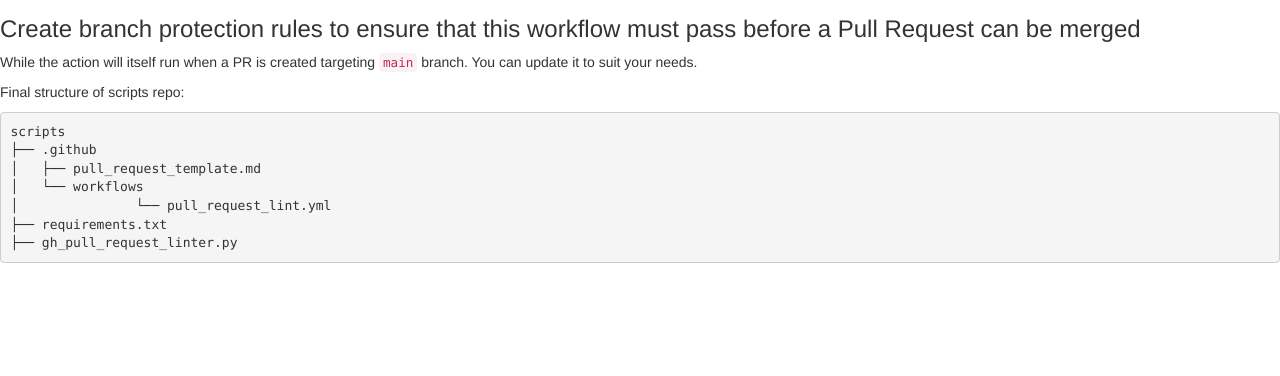
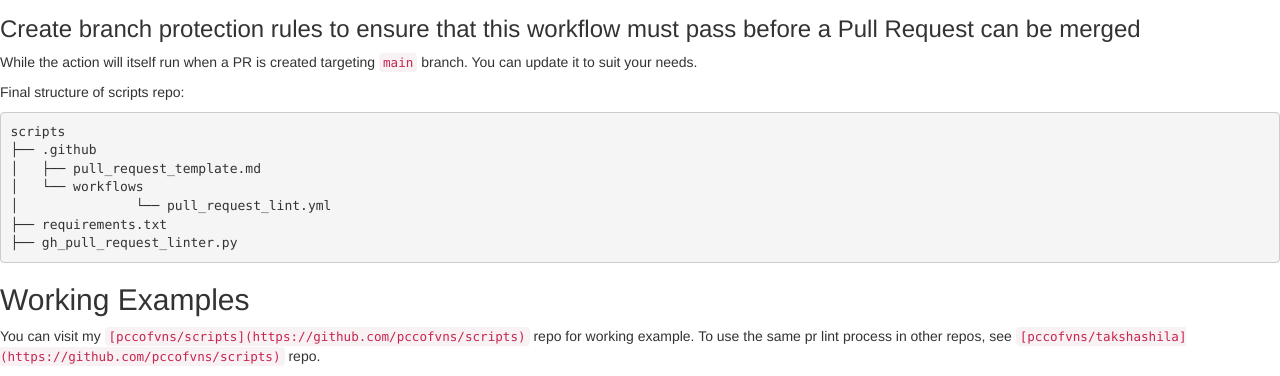
Before and after one commit to pccofvns/pccofvns.github.io, a Jekyll site: the page built from _posts/2024-01-01-enforcing-pull-request-template.md, in a window 1280 px wide and 900 px high, scrolled down 925 px, cut to the strip 524-900 px from the top of the window. Built offline with Jekyll 4.4.1, drawn with Linux system fonts in a browser that asks for light colours; nearby versions of some CDN libraries; before the commit the page ends 1722 px from its top, so only the background shows below that.

Commit message:
Update 2024-01-01-enforcing-pull-request-template.md

````diff
--- a/_posts/2024-01-01-enforcing-pull-request-template.md
+++ b/_posts/2024-01-01-enforcing-pull-request-template.md
@@ -74,3 +74,7 @@ scripts
 ├── requirements.txt
 ├── gh_pull_request_linter.py
 ```
+
+## Working Examples
+
+You can visit my `[pccofvns/scripts](https://github.com/pccofvns/scripts)` repo for working example. To use the same pr lint process in other repos, see `[pccofvns/takshashila](https://github.com/pccofvns/scripts)` repo.
````
